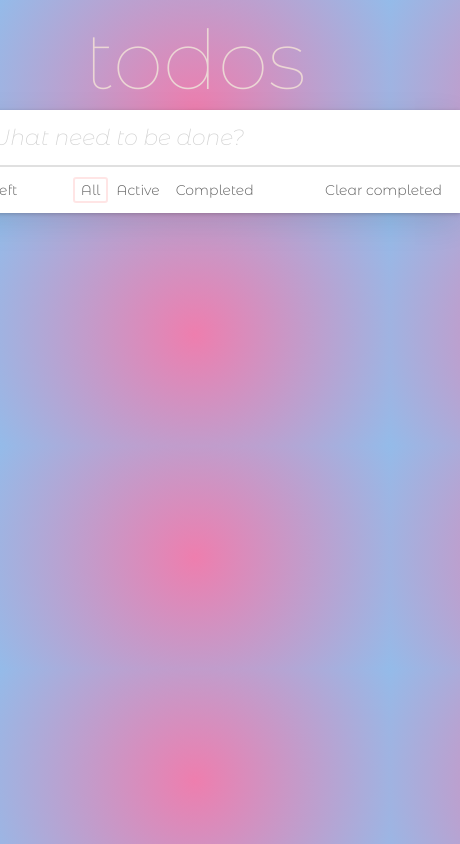
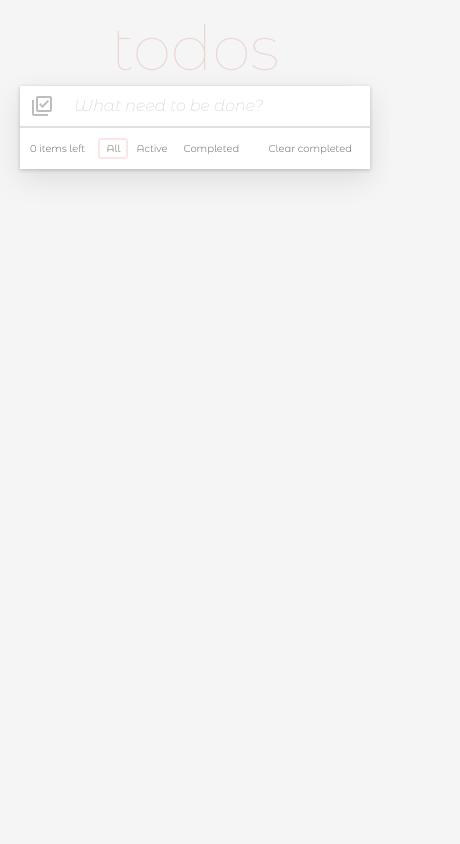
Before and after one commit to GamaRayL/simple-todo, a React (Create React App) app: page / in a window 390 px wide. Shown: the whole page, 460 px wide, since content can reach past the window. Built offline with nearby package versions, Linux system fonts and the light colour scheme.

Commit message:
Edited reducer toggleAllTodoComplete - its normally work now. And added responsive to markup with some correction to styles

```diff
--- a/src/App.jsx
+++ b/src/App.jsx
@@ -26,7 +26,6 @@ function App() {
           <div className={css.contentTopItem}>
             <div className={css.iconArrowDown}>
               <LibraryAddCheckOutlinedIcon
-                color="disabled"
                 onClick={() => dispatch(toggleAllTodoComplete())}
               />
             </div>
--- a/src/components/InputField/styles.module.css
+++ b/src/components/InputField/styles.module.css
@@ -10,3 +10,17 @@
     color: #d1d1d1;
     font-style: italic;
 }
+
+@media screen and (max-width: 546px) {
+    .textField {
+        width: 345px;
+        font-size: 20px;
+    }
+}
+
+@media screen and (max-width: 408px) {
+    .textField {
+        width: 250px;
+        font-size: 16px;
+    }
+}
--- a/src/components/StatusPanel/styles.module.css
+++ b/src/components/StatusPanel/styles.module.css
@@ -41,3 +41,16 @@
 .radio {
     display: none;
 }
+
+
+@media screen and (max-width: 546px) {
+    .panel {
+        font-size: 12px;
+    }
+}
+
+@media screen and (max-width: 408px) {
+    .panel {
+        font-size: 10px
+    }
+}
--- a/src/components/TodoItem/TodoItem.jsx
+++ b/src/components/TodoItem/TodoItem.jsx
@@ -31,6 +31,7 @@ export const TodoItem = ({ id, text, completed }) => {
         <label className={css.boxIcon}>
           <ThemeProvider theme={checkedTheme}>
             <Checkbox
+              className={css.checkbox}
               disabled={isEditTodo}
               sx={{ color: "#00000042" }}
               checked={completed}
--- a/src/components/TodoItem/styles.module.css
+++ b/src/components/TodoItem/styles.module.css
@@ -14,36 +14,30 @@
     margin-right: 10px;
 }
 
-.editIcon:hover {
-    transform: translateX(-4px);
+.editIcon:hover, .saveIcon:hover, .deleteTodo:hover {
     transition: ease-in-out 0.5s;
     color: #3d3d3d;
 }
 
+.editIcon:hover {
+    transform: translateX(-4px);
+}
+
 .saveIcon:hover {
     transform: translatey(4px);
-    transition: ease-in-out 0.5s;
-    color: #3d3d3d;
 }
 
 .deleteTodo:hover {
     transform: rotate(0.5turn);
-    transition: ease-in-out 0.5s;
-    color: #3d3d3d;
 }
 
 .todoText {
     padding-left: 10px;
 }
 
-.boxTextIcon {
+.boxTextIcon, .boxIcon {
     display: flex;
     align-items: center;
-}
-
-.boxIcon {
-    display: flex;
-    align-self: center;
 }
 
 .linethroughTodoText {
@@ -61,3 +55,15 @@
     box-shadow: inset 0 -2px 0 0 #ebd6d4;
     padding-left: 10px;
 }
+
+@media screen and (max-width: 546px) {
+    .textField {
+        width: 280px;
+    }
+}
+
+@media screen and (max-width: 408px) {
+    .textField {
+        width: 200px;
+    }
+}
--- a/src/store/todoSlice.js
+++ b/src/store/todoSlice.js
@@ -13,7 +13,7 @@ const todoSlice = createSlice({
             text: action.payload.text,
             completed: false,
           })
-        : alert("Укажите название");
+        : alert("Please enter something");
     },
 
     removeTodo(state, action) {
@@ -40,11 +40,9 @@ const todoSlice = createSlice({
     },
 
     toggleAllTodoComplete(state) {
-      state.todos = state.todos.map((todo) =>
-        todo.completed
-          ? { ...todo, completed: (todo.completed = false) }
-          : { ...todo, completed: (todo.completed = true) }
-      );
+      state.todos = state.todos.every((todo) => todo.completed)
+        ? state.todos.map((todo) => ({ ...todo, completed: false }))
+        : state.todos.map((todo) => ({ ...todo, completed: true }));
     },
   },
 });
--- a/src/styles.module.css
+++ b/src/styles.module.css
@@ -2,11 +2,11 @@
     margin: 0;
     padding: 0;
     font-family: "Montserrat Alternates", sans-serif;
-    box-sizing: border-box;
+    transition: ease-in-out 0.1s;
 }
 
 body {
-    background: radial-gradient(circle, #ee7eae 0%, #94bbe9 100%);
+    background-color: #f5f5f5;
 }
 
 .container {
@@ -41,9 +41,27 @@ body {
     margin: 4px 20px 0 10px;
     cursor: pointer;
     transition: 0.4s;
+    color: #00000042;
 }
 
 .iconArrowDown:hover {
     transform: translateY(3px);
-    transition: ease-in-out 0.2s;
+    transition: ease-in-out 0.3s;
+    color: #3d3d3d;
 }
+
+@media screen and (max-width: 546px) {
+    .content {
+        width: 400px;
+    }
+}
+
+@media screen and (max-width: 408px) {
+    .content {
+        width: 350px;
+    }
+    .title {
+        font-size: 62px;
+
+    }
+}
```
Also changed, not shown: src/components/TodoList/styles.module.css (deleted).
